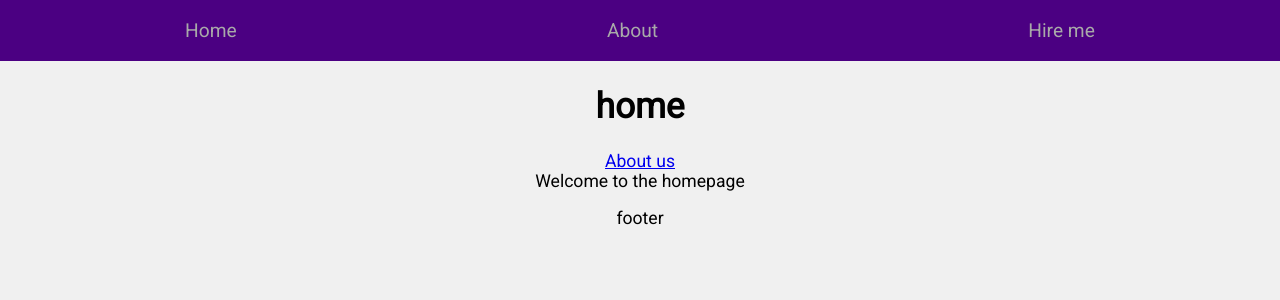
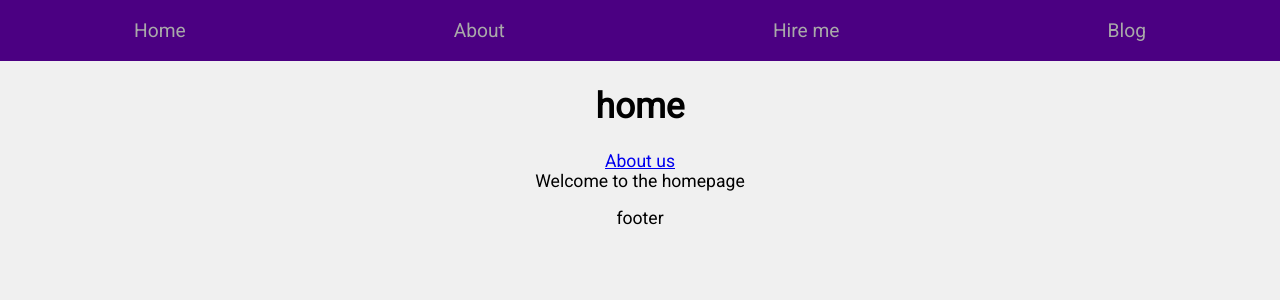
Before and after one commit to ritchey0713/next-port, a Next.js app: page / in a window 1280 px wide. Shown: the top 300 px of the page. Built offline with nearby package versions, Linux system fonts and the light colour scheme; a small style sheet from the web is missing.

Commit message:
add link for blogs

```diff
--- a/components/Layout.js
+++ b/components/Layout.js
@@ -25,6 +25,9 @@ const Layout = ({ children, title }) => (
       </Link>
       <Link href="/hireme">
         <a>Hire me</a>
+      </Link>
+      <Link href="/blog">
+        <a>Blog</a>
       </Link>
     </header>
     <h1>{title}</h1>
```
